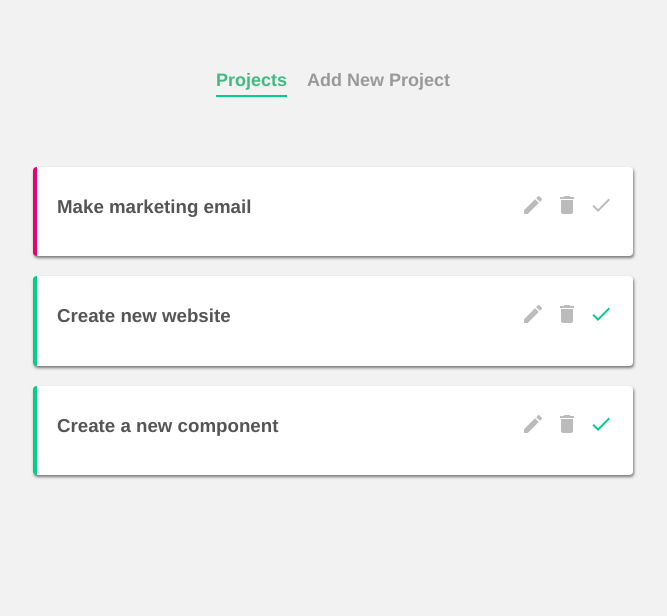
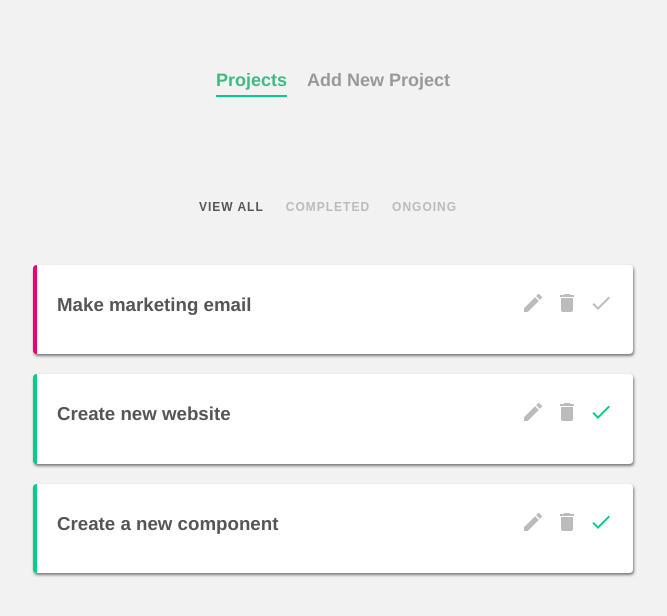
Before and after one commit to EELLOOII/Project-Planner, a Vue app: page / in a window 1280 px wide. Shown: the top 616 px of the page, without its empty margins (307-974 px from the left). Built offline with nearby package versions, Linux system fonts and the light colour scheme; data requests are answered from the project's data file.

Commit message:
UPDATE : Inject the new component and pass in a parameter current to define the filtering to be used

```diff
--- a/src/views/HomeView.vue
+++ b/src/views/HomeView.vue
@@ -1,5 +1,6 @@
 <template>
   <div class="home">
+    <FilterNav @filterChange="current = $event" :current="current"/>
     <div v-if="projects.length">
         <div v-for="project in projects" :key="project.id">
             <SingleProject :project="project" @delete="handleDelete" @complete="handleComplete"/>
@@ -10,16 +11,19 @@
 
 <script>
 
-import SingleProject from '@/components/SingleProject.vue';
+import SingleProject from '@/components/SingleProject.vue'
+import FilterNav from '@/components/FilterNav.vue'
 
 export default {
   name: 'HomeView',
   components: {
-    SingleProject
+    SingleProject,
+    FilterNav
   },
   data() {
     return{
-      projects: []
+      projects: [],
+      current: 'all'
     }
   },
   mounted() {
```
